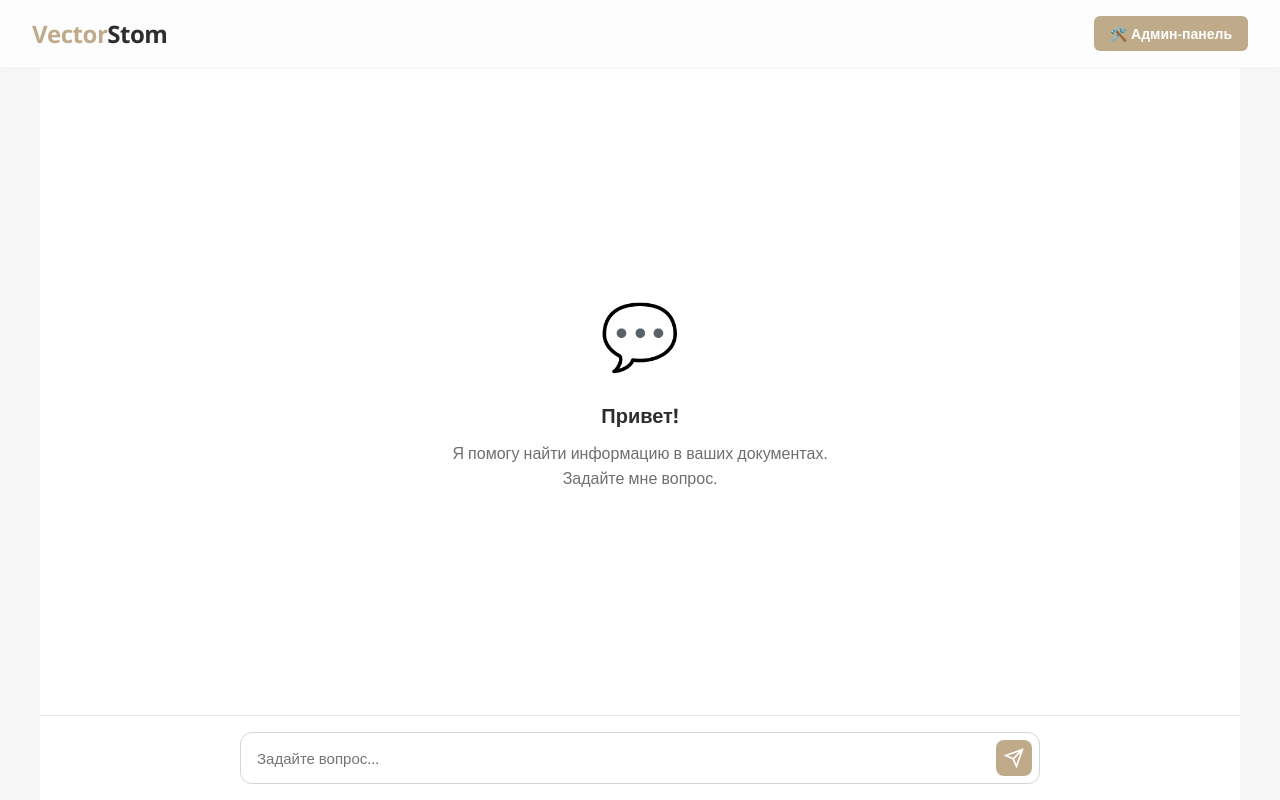
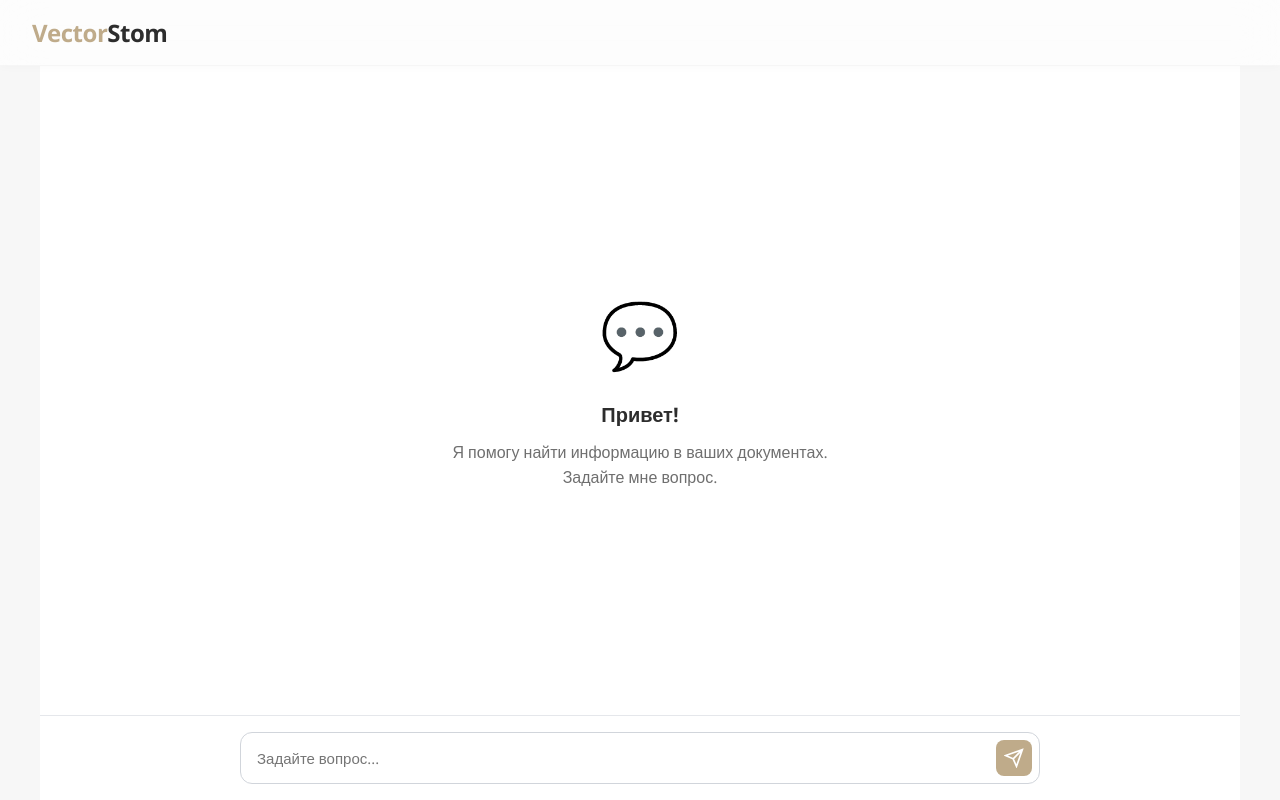
Before and after one commit to NikitaSaharov/rag-docling-system_privet, a Flask app: page / in a window 1280 px wide. Run offline with Flask 3, Linux system fonts and the light colour scheme; parts of the project's set-up code (start-up, migrations or seed data) failed here and were passed over.

Commit message:
feat: Убрана кнопка Админ-панель из главной страницы
- Удалена кнопка из header
- Удалены CSS стили для admin-link
- Доступ к админке только по прямой ссылке /admin
- Создан детальный план реализации системы авторизации

```diff
--- a/webapp/templates/index.html
+++ b/webapp/templates/index.html
@@ -60,28 +60,6 @@
 
         .logo-accent {
             color: var(--primary-gold);
-        }
-
-        .header-actions {
-            display: flex;
-            align-items: center;
-            gap: 12px;
-        }
-
-        .admin-link {
-            padding: 8px 16px;
-            background: var(--primary-gold);
-            color: var(--bg-white);
-            text-decoration: none;
-            border-radius: 6px;
-            font-size: 14px;
-            font-weight: 600;
-            transition: all 0.2s;
-        }
-
-        .admin-link:hover {
-            background: #a89270;
-            transform: translateY(-1px);
         }
 
         .main-container {
@@ -420,9 +398,6 @@
         <div class="logo">
             <span class="logo-accent">Vector</span>Stom
         </div>
-        <div class="header-actions">
-            <a href="/admin" class="admin-link">🛠️ Админ-панель</a>
-        </div>
     </header>
 
     <!-- Main Chat Area -->
```
